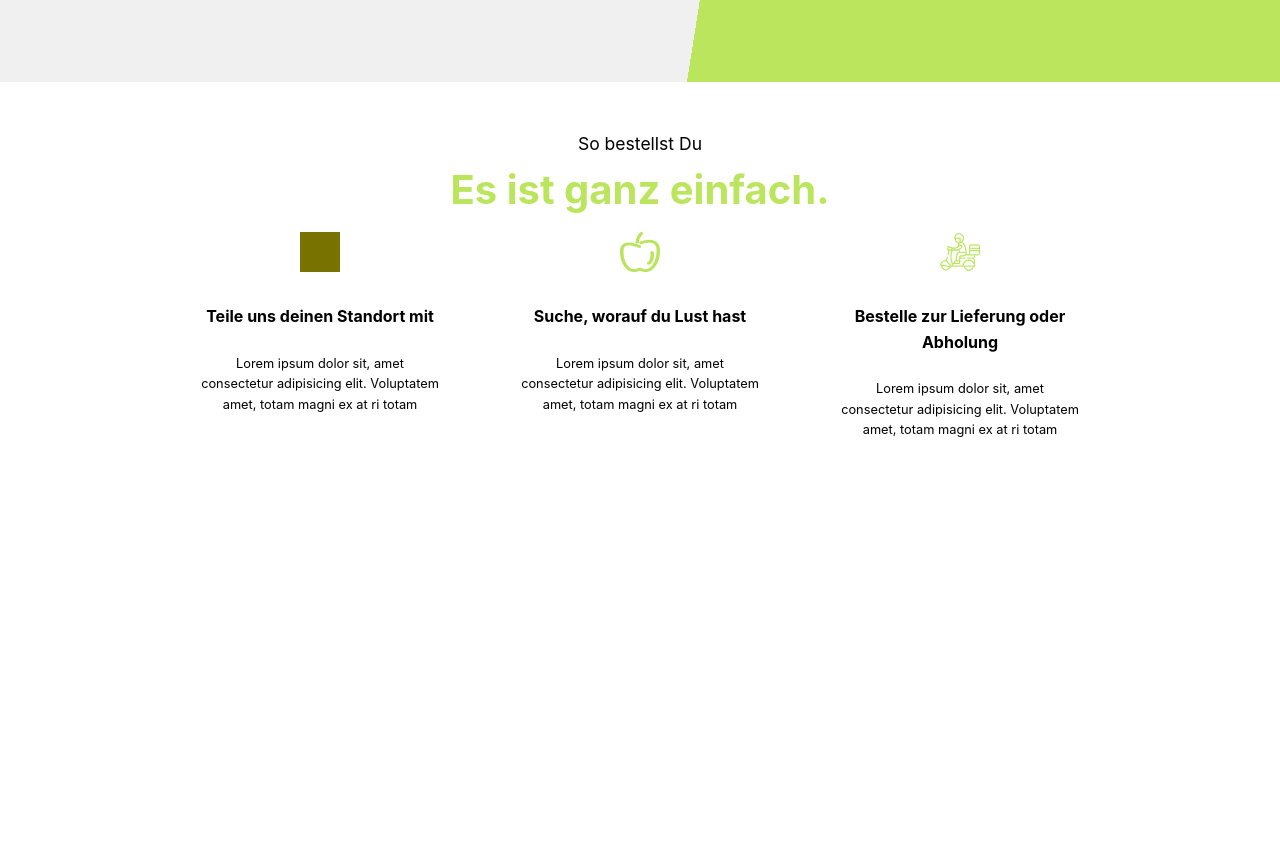
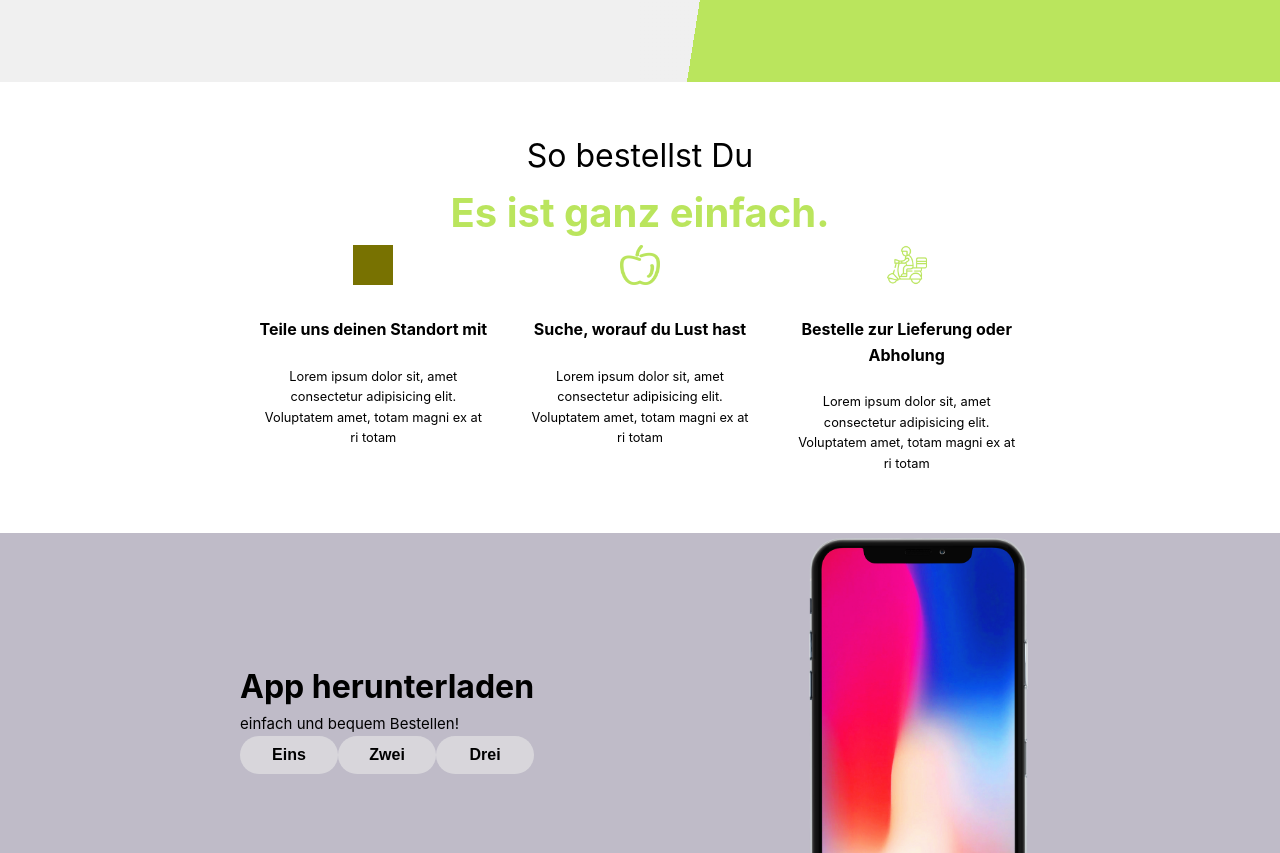
Before and after one commit to Kateranlah/vuejs, a Vue app in the folder first-vue/: page / in a window 1280 px wide. Shown: the part 558-1411 px from the top of the page. Before the commit the page ends 1020 px from the top, so only its background shows below. Built offline with nearby package versions, Linux system fonts and the light colour scheme; grey boxes are pictures that could not be loaded.

Commit message:
worked on the download section

```diff
--- a/first-vue/src/styles/basic/base.scss
+++ b/first-vue/src/styles/basic/base.scss
@@ -26,6 +26,10 @@ body {
   background-color: $color-green;
 }
 
+.bg-p{
+  background-color: $color-purple;
+}
+
 .f-row {
   display: flex;
   flex-direction: row;
@@ -38,6 +42,11 @@ body {
   align-items: center;
 }
 
+.jc-sb{
+  justify-content: space-between;
+  width: 100%;
+}
+
 .pr1 {
   padding-right: 1rem;
 }
@@ -46,11 +55,15 @@ body {
   margin-top: 3rem;
 }
 
+.mb3 {
+  margin-bottom: 3rem;
+}
+
 .normal{
   font-weight: normal;
 }
-.--max-w-1024 {
-  max-width: 1024px;
+.--max-w-standart {
+  max-width: 800px;
 }
 
 .icon {
--- a/first-vue/src/styles/basic/var.scss
+++ b/first-vue/src/styles/basic/var.scss
@@ -1,4 +1,5 @@
     $color-green: #bae55d;
+    $color-purple: #756c8976;
     $color-grey: #e7e7e7a0;
     $color-heading: rgb(36, 46, 48);
     $color-text: rgb(36, 46, 48);
--- a/first-vue/src/styles/views/landing.scss
+++ b/first-vue/src/styles/views/landing.scss
@@ -13,6 +13,11 @@ h2 {
   font-size: 2.5rem;
   font-weight: 700;
   color: $color-green;
+}
+
+h3{
+  font-size: 2rem;
+  font-weight: 700;
 }
 
 main {
@@ -159,9 +164,9 @@ main {
   display: flex;
   flex-direction: column;
   align-items: center;
-  width: 20rem;
+  // width: 20rem;
   height: 15rem;
-  padding: 10px 20px;
+  // padding: 10px 20px;
 
   h5 {
     font-size: 1rem;
@@ -210,6 +215,22 @@ span:has(.dot) {
   flex-direction: row;
   gap: 0.4rem;
 }
+
+.button-container{
+  display: flex;
+  width: 100%;
+  }
+
+  .phone{
+    display: flex;
+
+
+    img{
+
+      height: 20rem;
+
+    }
+  }
 
 // Small screens // laptops
 
--- a/first-vue/src/views/Landing.vue
+++ b/first-vue/src/views/Landing.vue
@@ -31,8 +31,8 @@
                 <h3 class="normal">So bestellst Du</h3>
                 <h2>Es ist ganz einfach.</h2>
             </div>
-            <div id="slider-container">
-                <div ref="slider" class="f-row --max-w-1024 slider">
+            <div id="slider-container" :class="{ mb3: desktopView }">
+                <div ref="slider" class="f-row --max-w-standart slider">
                     <div class="card-simple">
                         <div><img src="../assets/img/location.png"></div>
                         <h5>Teile uns deinen Standort mit</h5>
@@ -62,6 +62,25 @@
                 <div @click="choosen = 0; slide();" class="dot" :class="{ bgg: choosen == 1 }"></div>
                 <div @click="choosen = 1; slide();" class="dot" :class="{ bgg: choosen == 2 }"></div>
             </span>
+        </section>
+        <section class="bg-p f-column">
+            <div class="--max-w-standart jc-sb f-row ">
+            <div class="mt3">
+                <h3>App herunterladen</h3>
+                <p>einfach und bequem Bestellen!</p>
+                <div class="button-container">
+                    <button>Eins</button>
+                    <button>Zwei</button>
+                    <button>Drei</button>
+                </div>
+
+
+
+            </div>
+            <div class="phone">
+                <img src="/src/assets/img/iphone.png">
+            </div>
+        </div>
         </section>
     </main>
 </template>
```
Also changed, not shown: first-vue/src/assets/img/iphone.png (added).
